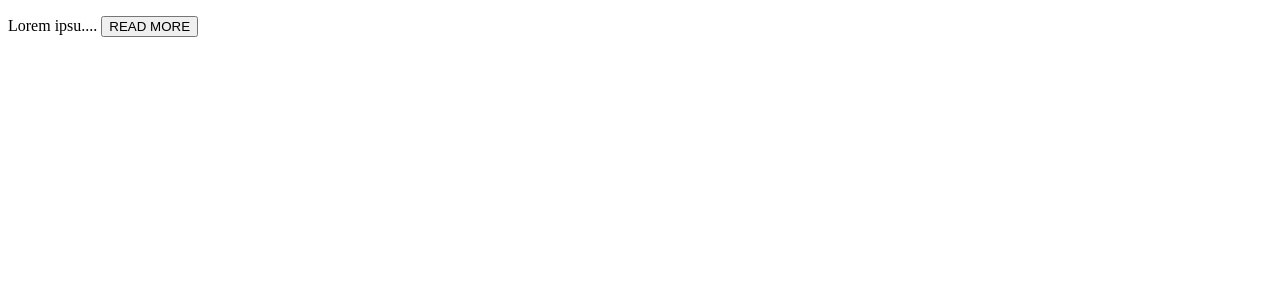
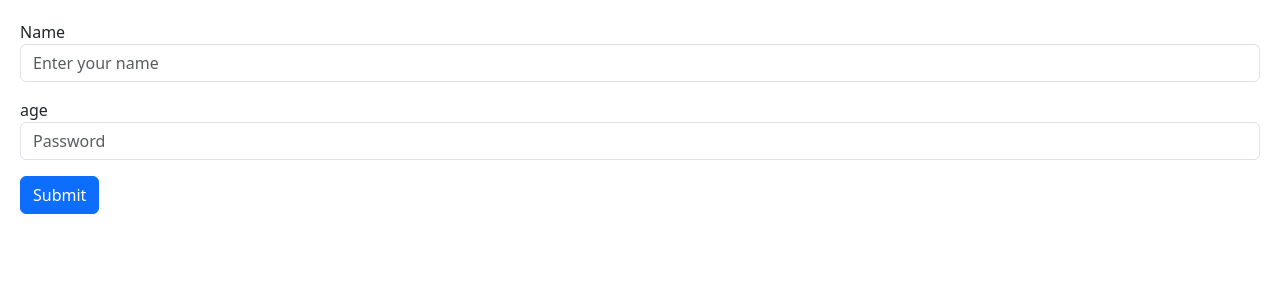
Before and after one commit to ZiyadBatekh/React-Learn, a React (Vite) app: page / in a window 1280 px wide. Shown: the top 300 px of the page. Built offline with nearby package versions, Linux system fonts and the light colour scheme.

Commit message:
1- Building a form

```diff
--- a/src/App.css
+++ b/src/App.css
@@ -0,0 +1,3 @@
+body{
+    padding: 20px;
+}
--- a/src/App.tsx
+++ b/src/App.tsx
@@ -1,23 +1,11 @@
 import React, { useState } from "react";
-import ExpandableText from "./components/ExpandableText";
+import Form from "./components/Form";
+
 
 function App() {
   return (
     <div>
-      <ExpandableText maxChars={10}>
-        Lorem ipsum dolor sit amet consectetur adipisicing elit. Voluptate a
-        architecto ut ipsa totam, laborum provident laboriosam illo dolore saepe
-        accusamus quod possimus, laudantium temporibus cumque excepturi nam
-        voluptas facere reprehenderit! Nihil praesentium fuga voluptatum quod
-        excepturi labore expedita inventore possimus, a in laudantium ut
-        voluptate voluptatem quidem deserunt perferendis blanditiis? Ex
-        temporibus, impedit suscipit ducimus delectus possimus rerum in tenetur
-        porro ipsam nesciunt labore, eligendi sint at explicabo sapiente
-        quisquam animi harum. Sit quos eaque quidem corrupti! Aliquid,
-        distinctio optio mollitia provident fugit illo impedit laboriosam ullam
-        commodi ea adipisci ab vitae corrupti quas quaerat autem nemo
-        accusantium iusto.
-      </ExpandableText>
+    <Form></Form>
     </div>
   );
 }
--- /dev/null
+++ b/src/components/Form.tsx
@@ -0,0 +1,19 @@
+import React from 'react'
+
+const Form = () => {
+  return (
+    <form>
+    <div className="form-group mb-3">
+      <label htmlFor="name">Name</label>
+      <input type="email" className="form-control" id="name" placeholder="Enter your name" />
+    </div>
+    <div className="form-group mb-3">
+      <label htmlFor="age">age</label>
+      <input type="number" className="form-control" id="age" placeholder="Password" />
+    </div>
+    <button type="submit" className="btn btn-primary">Submit</button>
+  </form>
+  )
+}
+
+export default Form
--- a/src/main.tsx
+++ b/src/main.tsx
@@ -1,6 +1,8 @@
 import React from 'react'
 import ReactDOM from 'react-dom/client'
 import App from './App'
+import 'bootstrap/dist/css/bootstrap.css';
+import "./App.css"
 
 
 ReactDOM.createRoot(document.getElementById('root') as HTMLElement).render(
```
